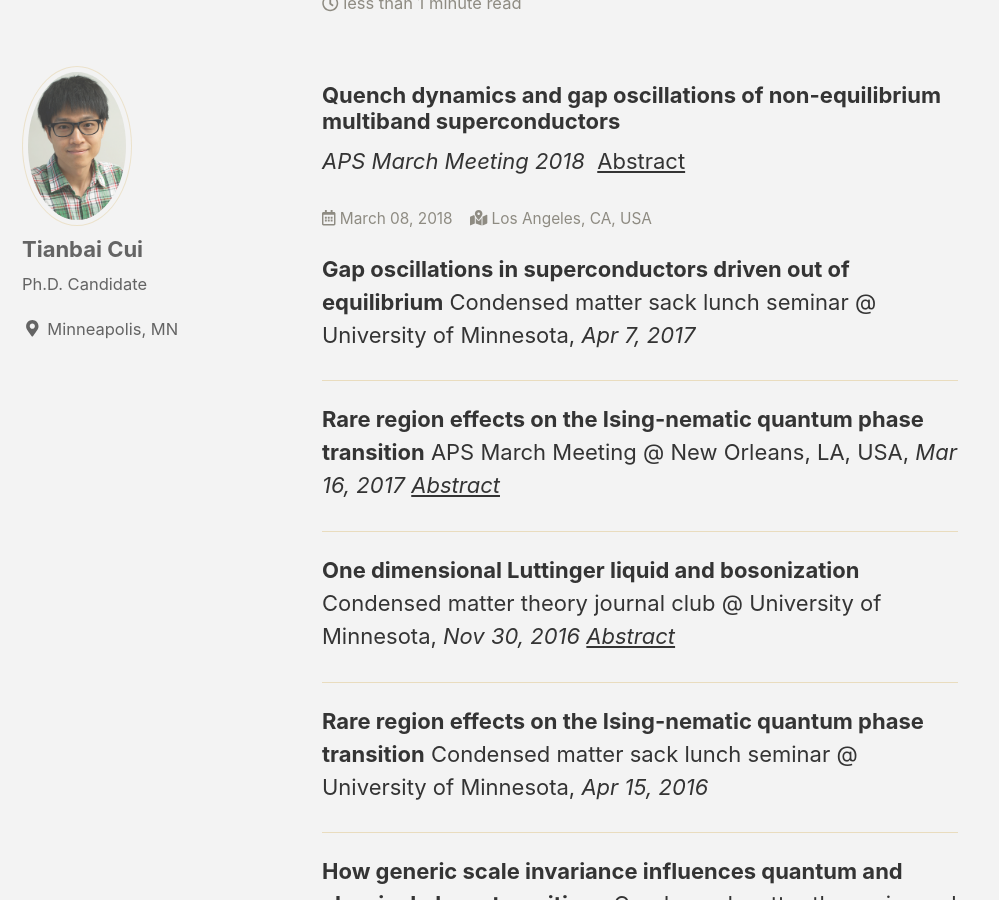
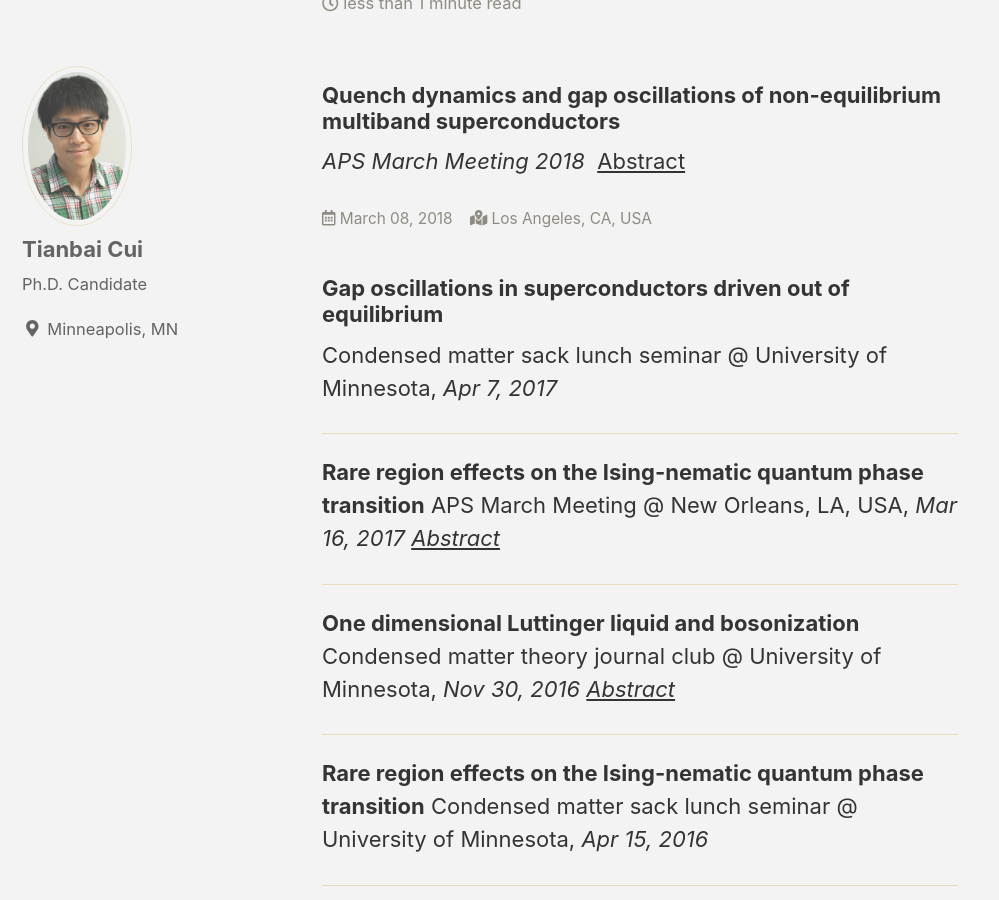
Before and after one commit to TianbaiCui/tianbaicui.github.io, a Jekyll site: the page built from _pages/Talks.md, in a window 1280 px wide and 900 px high, scrolled down 1167 px. Shown: the whole window, without its empty margins (0-999 px from the left). Built offline with Jekyll 4.4.1, drawn with Linux system fonts in a browser that asks for light colours; nearby versions of some CDN libraries.

```diff
--- a/_pages/Talks.md
+++ b/_pages/Talks.md
@@ -13,7 +13,7 @@ header:
 
 <hr />
 
-<strong>Gap oscillations in superconductors driven out of equilibrium</strong>
+<h3>Gap oscillations in superconductors driven out of equilibrium</h3>
 Condensed matter sack lunch seminar @ University of Minnesota, <em>Apr 7, 2017</em>
 
 <hr />
```
